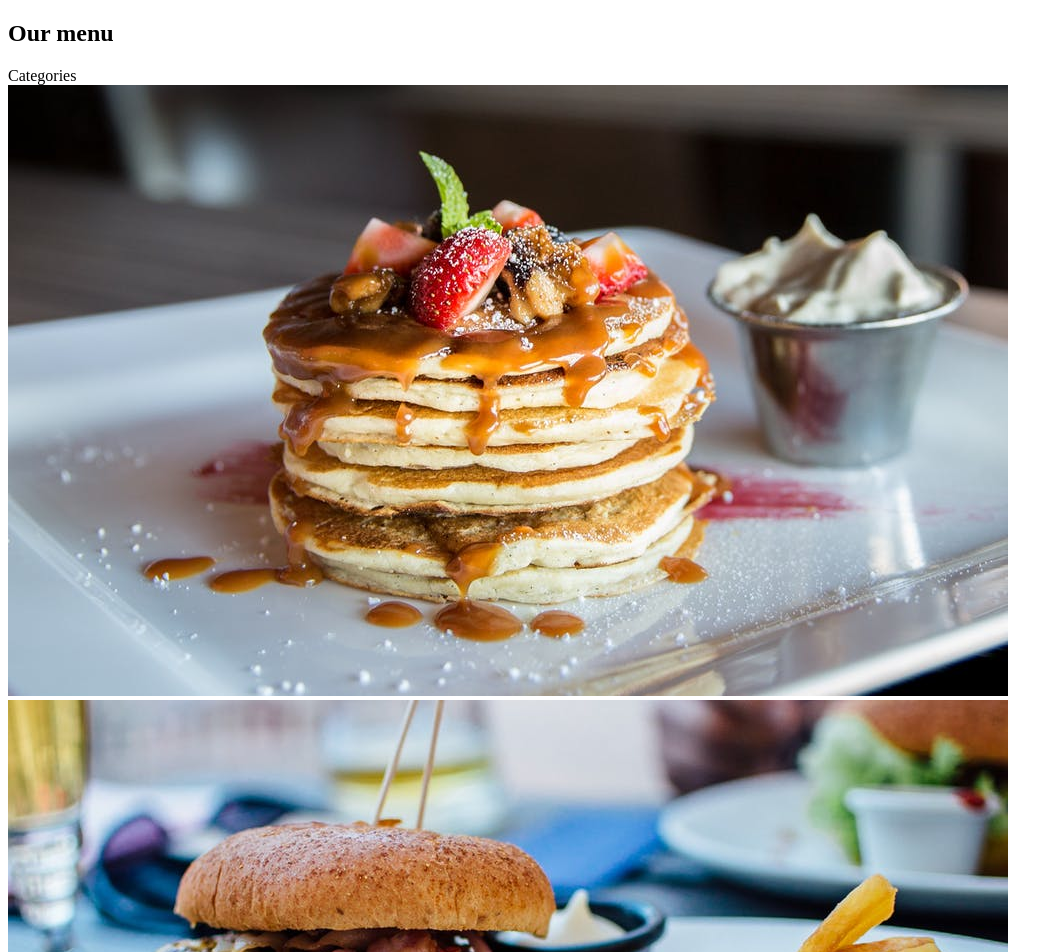
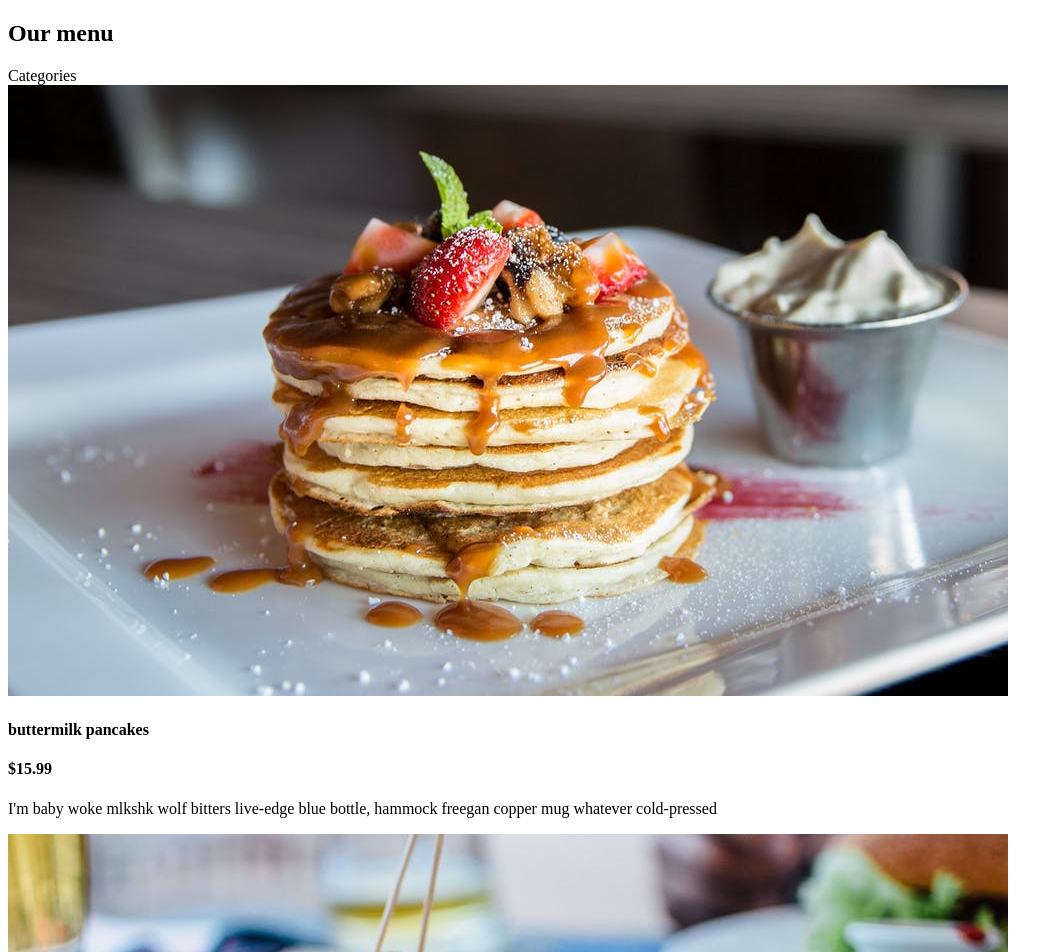
Before and after one commit to LaurenCummings/menu-project, a React (Vite) app: page / in a window 1280 px wide. Shown: the top 952 px of the page, without its empty margins (0-1063 px from the left). Built offline with nearby package versions, Linux system fonts and the light colour scheme.

Commit message:
Added info about each product

```diff
--- a/src/components/Menu.jsx
+++ b/src/components/Menu.jsx
@@ -2,9 +2,16 @@
     return (
         <div className="section-center">
             {items.map((menuItem) => {
-                const {id, title, img, desc} = menuItem;
+                const {id, title, img, desc, price} = menuItem;
                 return <article key={id} className="menu-item">
                     <img src={img} alt={title} className="photo" />
+                    <div className="item-info">
+                        <header>
+                            <h4>{title}</h4>
+                            <h4 className="price">${price}</h4>
+                        </header>
+                        <p className="item-text">{desc}</p>
+                    </div>
                 </article>
             })}
         </div>
```
